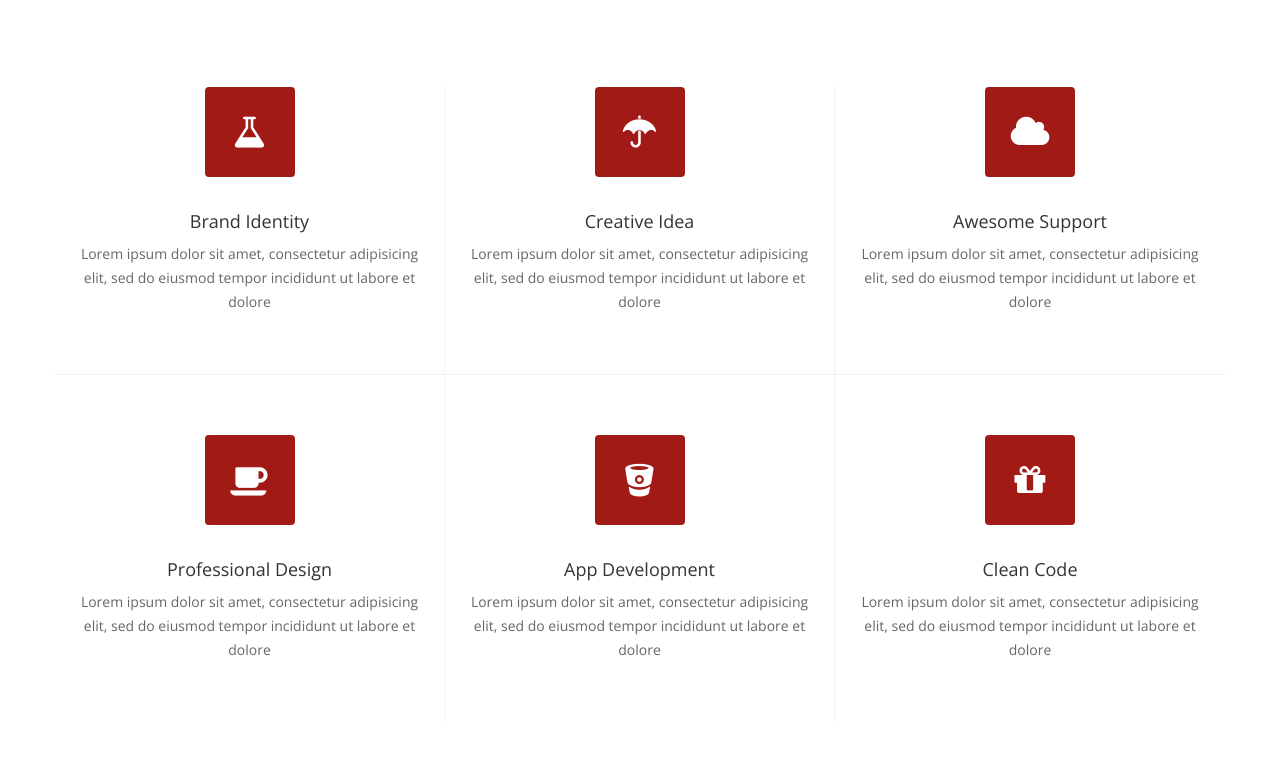
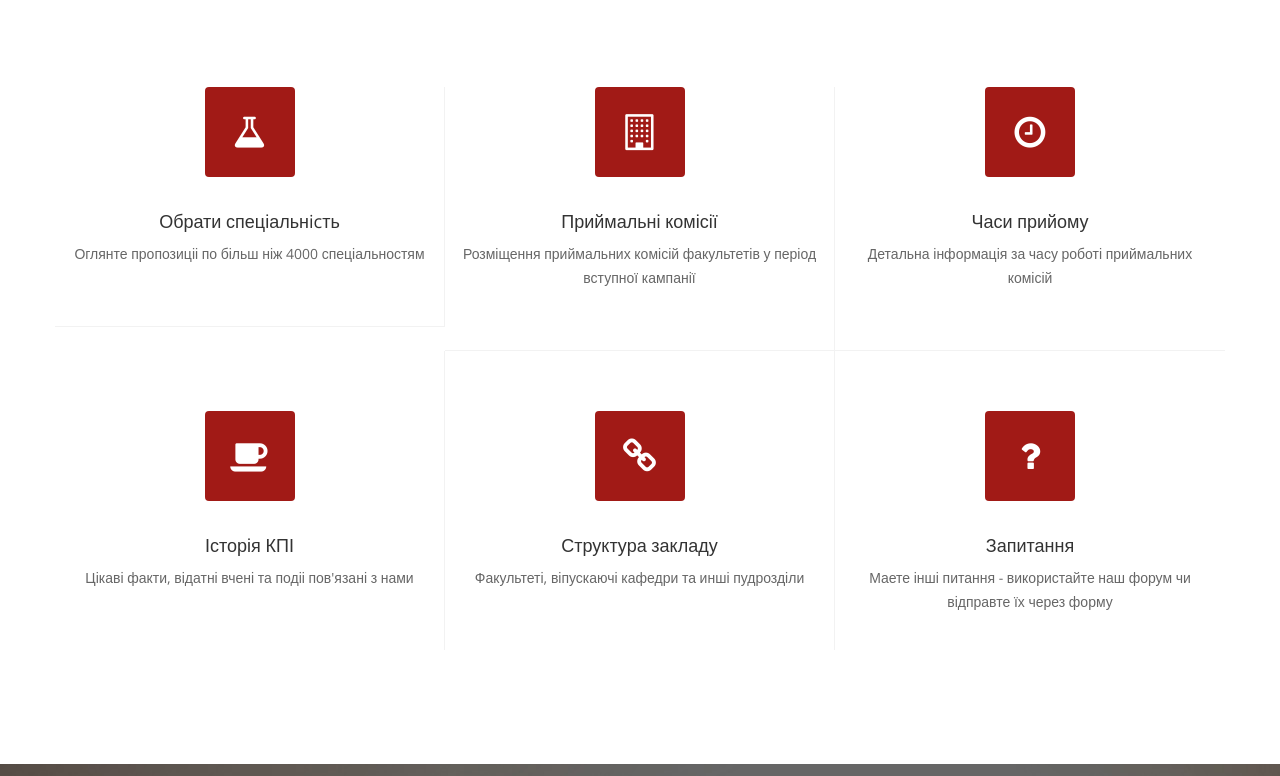
Before and after one commit to mititch/kpi, a website: page index.html in a window 1280 px wide. Shown: the part 1104-1880 px from the top of the page. Drawn offline with nearby package versions, Linux system fonts and the light colour scheme; some packages are replaced by stand-ins of ours.

Commit message:
some content

```diff
--- a/index.html
+++ b/index.html
@@ -108,26 +108,26 @@
               <i class="fa fa-flask"></i>
             </div>
             <div class="service-info">
-              <h3>Brand Identity</h3>
-              <p>Lorem ipsum dolor sit amet, consectetur adipisicing elit, sed do eiusmod tempor incididunt ut labore et dolore</p>
+              <h3>Обрати спеціальнicть</h3>
+              <p>Оглянте пропозиціі по більш ніж 4000 спеціальностям</p>
             </div>
           </div>
           <div class="col-sm-4 wow fadeInDown" data-wow-duration="1000ms" data-wow-delay="450ms">
             <div class="service-icon">
-              <i class="fa fa-umbrella"></i>
+              <i class="fa fa-building-o"></i>
             </div>
             <div class="service-info">
-              <h3>Creative Idea</h3>
-              <p>Lorem ipsum dolor sit amet, consectetur adipisicing elit, sed do eiusmod tempor incididunt ut labore et dolore</p>
+              <h3>Приймальні комісії</h3>
+              <p>Розміщення приймальних комісій факультетів у період вступної кампанії</p>
             </div>
           </div>
           <div class="col-sm-4 wow fadeInDown" data-wow-duration="1000ms" data-wow-delay="550ms">
             <div class="service-icon">
-              <i class="fa fa-cloud"></i>
+              <i class="fa fa-clock-o"></i>
             </div>
             <div class="service-info">
-              <h3>Awesome Support</h3>
-              <p>Lorem ipsum dolor sit amet, consectetur adipisicing elit, sed do eiusmod tempor incididunt ut labore et dolore</p>
+              <h3>Часи прийому</h3>
+              <p>Детальна інформація за часу роботі приймальних комісій</p>
             </div>
           </div>
           <div class="col-sm-4 wow fadeInUp" data-wow-duration="1000ms" data-wow-delay="650ms">
@@ -135,26 +135,26 @@
               <i class="fa fa-coffee"></i>
             </div>
             <div class="service-info">
-              <h3>Professional Design</h3>
-              <p>Lorem ipsum dolor sit amet, consectetur adipisicing elit, sed do eiusmod tempor incididunt ut labore et dolore</p>
+              <h3>Історія КПІ</h3>
+              <p>Цікаві факти, відатні вчені та подіі пов'язані з нами</p>
             </div>
           </div>
           <div class="col-sm-4 wow fadeInUp" data-wow-duration="1000ms" data-wow-delay="750ms">
             <div class="service-icon">
-              <i class="fa fa-bitbucket"></i>
+              <i class="fa fa-link"></i>
             </div>
             <div class="service-info">
-              <h3>App Development</h3>
-              <p>Lorem ipsum dolor sit amet, consectetur adipisicing elit, sed do eiusmod tempor incididunt ut labore et dolore</p>
+              <h3>Структура закладу</h3>
+              <p>Факультеті, віпускаючі кафедри та инші пудрозділи</p>
             </div>
           </div>
           <div class="col-sm-4 wow fadeInUp" data-wow-duration="1000ms" data-wow-delay="850ms">
             <div class="service-icon">
-              <i class="fa fa-gift"></i>
+              <i class="fa fa-question"></i>
             </div>
             <div class="service-info">
-              <h3>Clean Code</h3>
-              <p>Lorem ipsum dolor sit amet, consectetur adipisicing elit, sed do eiusmod tempor incididunt ut labore et dolore</p>
+              <h3>Запитання</h3>
+              <p>Маете інші питання - використайте наш форум чи відправте їх через форму</p>
             </div>
           </div>
         </div>
@@ -495,22 +495,22 @@
         <div class="col-sm-3 col-xs-6 wow fadeInLeft" data-wow-duration="1000ms" data-wow-delay="300ms">
           <i class="fa fa-user"></i>
           <h3 class="timer">4000</h3>
-          <p>Happy Clients</p>
+          <p>Студентiв</p>
         </div>
         <div class="col-sm-3 col-xs-6 wow fadeInLeft" data-wow-duration="1000ms" data-wow-delay="500ms">
           <i class="fa fa-desktop"></i>
           <h3 class="timer">200</h3>
-          <p>Modern Websites</p>
+          <p>Спецiальностей</p>
         </div>
         <div class="col-sm-3 col-xs-6 wow fadeInLeft" data-wow-duration="1000ms" data-wow-delay="700ms">
           <i class="fa fa-trophy"></i>
           <h3 class="timer">10</h3>
-          <p>WINNING AWARDS</p>
+          <p>Почесных нагород</p>
         </div>
         <div class="col-sm-3 col-xs-6 wow fadeInLeft" data-wow-duration="1000ms" data-wow-delay="900ms">
           <i class="fa fa-comment-o"></i>
-          <h3>24/7</h3>
-          <p>Fast Support</p>
+          <h3>10/5</h3>
+          <p>Пiдтримка</p>
         </div>
       </div>
     </div>
```
